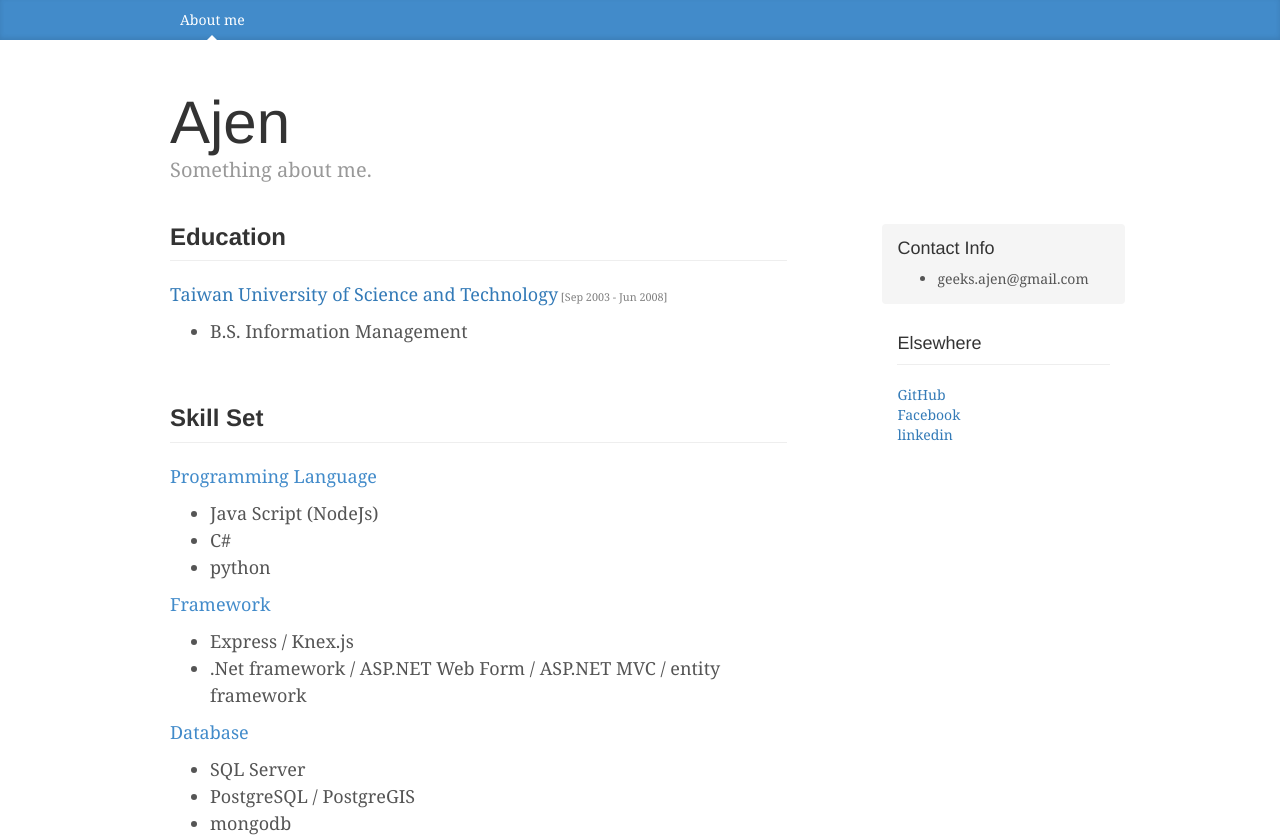
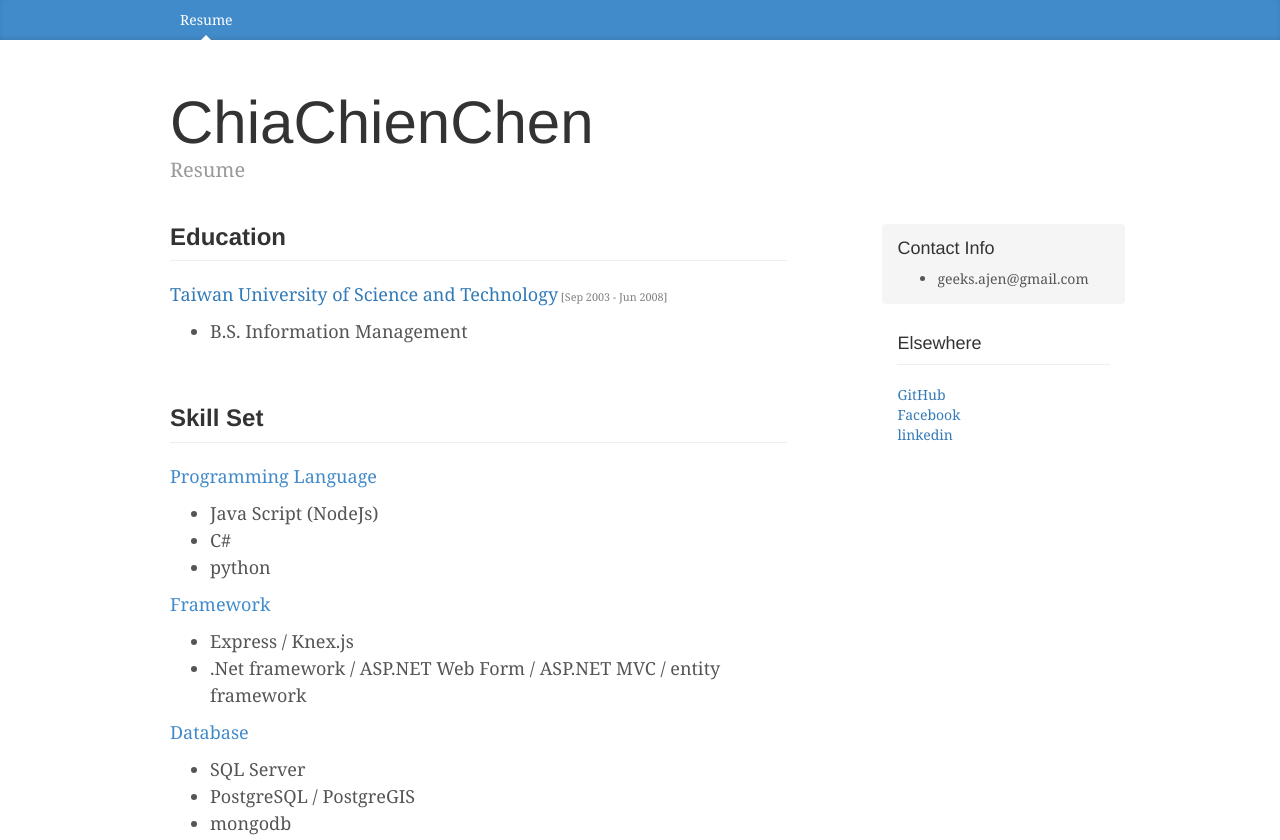
Before and after one commit to curiousTauseef/leehom59.github.com, a plain HTML site: page index.html in a window 1280 px wide. Shown: the top 840 px of the page. Drawn offline with Linux system fonts and the light colour scheme.

Commit message:
update my name

```diff
--- a/index.html
+++ b/index.html
@@ -50,14 +50,14 @@
     <div class="blog-masthead">
         <div class="container">
             <nav class="blog-nav">
-                <a class="blog-nav-item active" href="#">About me</a>
+                <a class="blog-nav-item active" href="#">Resume</a>
             </nav>
         </div>
     </div>
     <div class="container">
         <div class="blog-header">
-            <h1 class="blog-title">Ajen</h1>
-            <p class="lead blog-description">Something about me.</p>
+            <h1 class="blog-title">ChiaChienChen</h1>
+            <p class="lead blog-description">Resume</p>
         </div>
         <div class="row">
             <div class="col-sm-8 blog-main">
```
